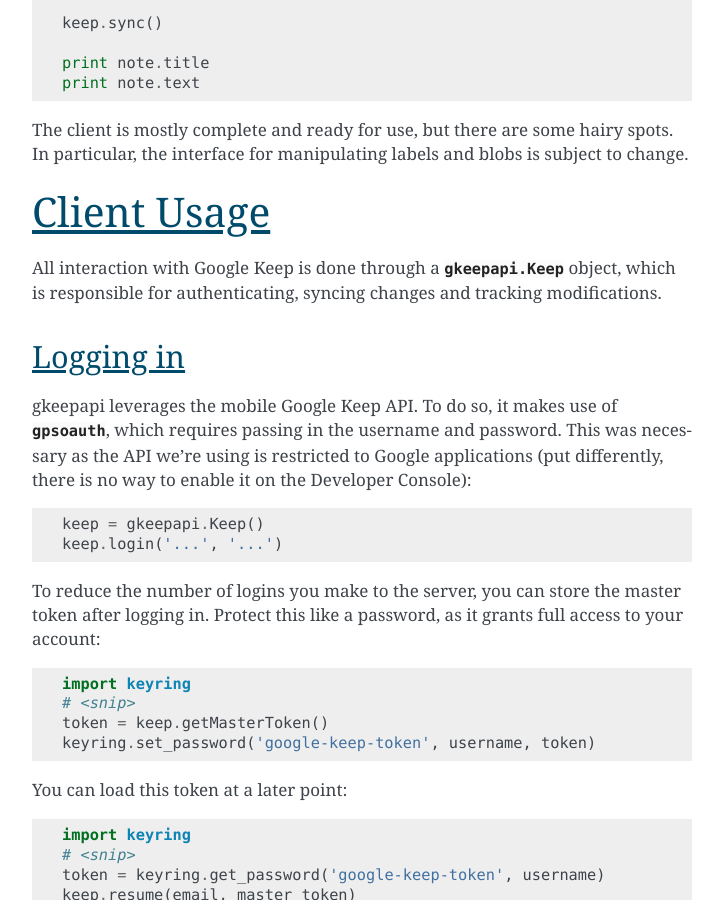
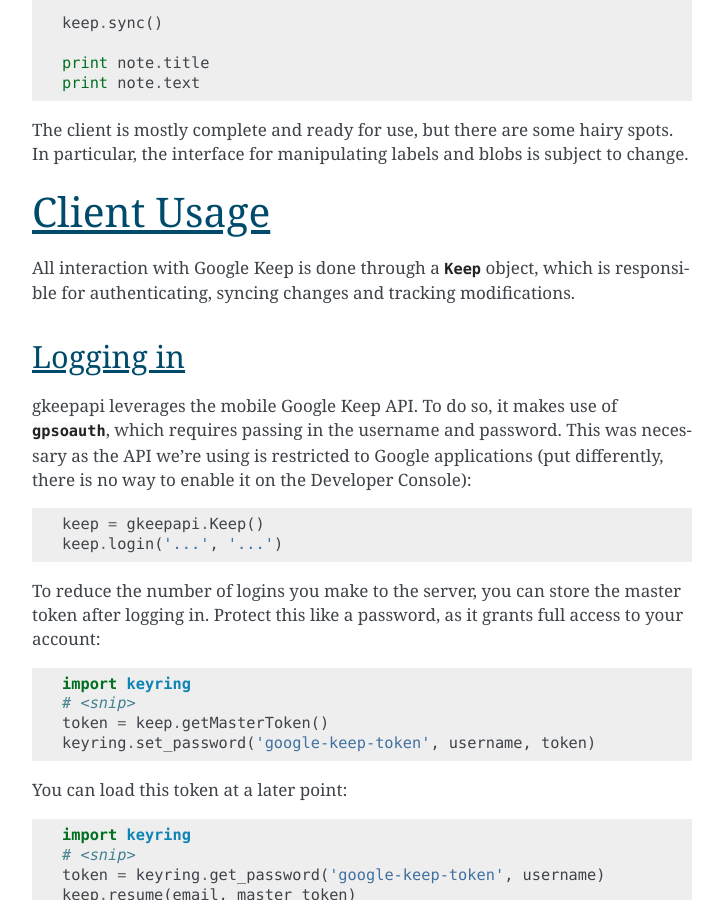
Before and after one commit to kiwiz/gkeepapi, a Sphinx documentation site: the page built from docs/index.rst, in a window 1280 px wide and 900 px high, scrolled down 1254 px. Shown: the whole window, without its empty margins (388-1111 px from the left). Built offline with Sphinx 7.4.7, drawn with Linux system fonts in a browser that asks for light colours.

Commit message:
Fix doc references

```diff
--- a/docs/index.rst
+++ b/docs/index.rst
@@ -27,7 +28,7 @@
 Client Usage
 ============
 
-All interaction with Google Keep is done through a :py:class:`gkeepapi.Keep` object, which is responsible for authenticating, syncing changes and tracking modifications.
+All interaction with Google Keep is done through a :py:class:`Keep` object, which is responsible for authenticating, syncing changes and tracking modifications.
 
 Logging in
 ----------
@@ -332,7 +333,7 @@
 Known Issues
 ============
 
-The :py:class:`gkeepapi.Keep` class isn't aware of new :py:class:`ListItem` objects till they're synced up to the server. In other words, :py:meth:`Keep.get`:: calls for their IDs will fail.
+The :py:class:`Keep` class isn't aware of new :py:class:`ListItem` objects till they're synced up to the server. In other words, :py:meth:`Keep.get`:: calls for their IDs will fail.
 
 Debug
 =====
```
Also changed, not shown: other parts of docs/index.rst (+1 -0 lines).
